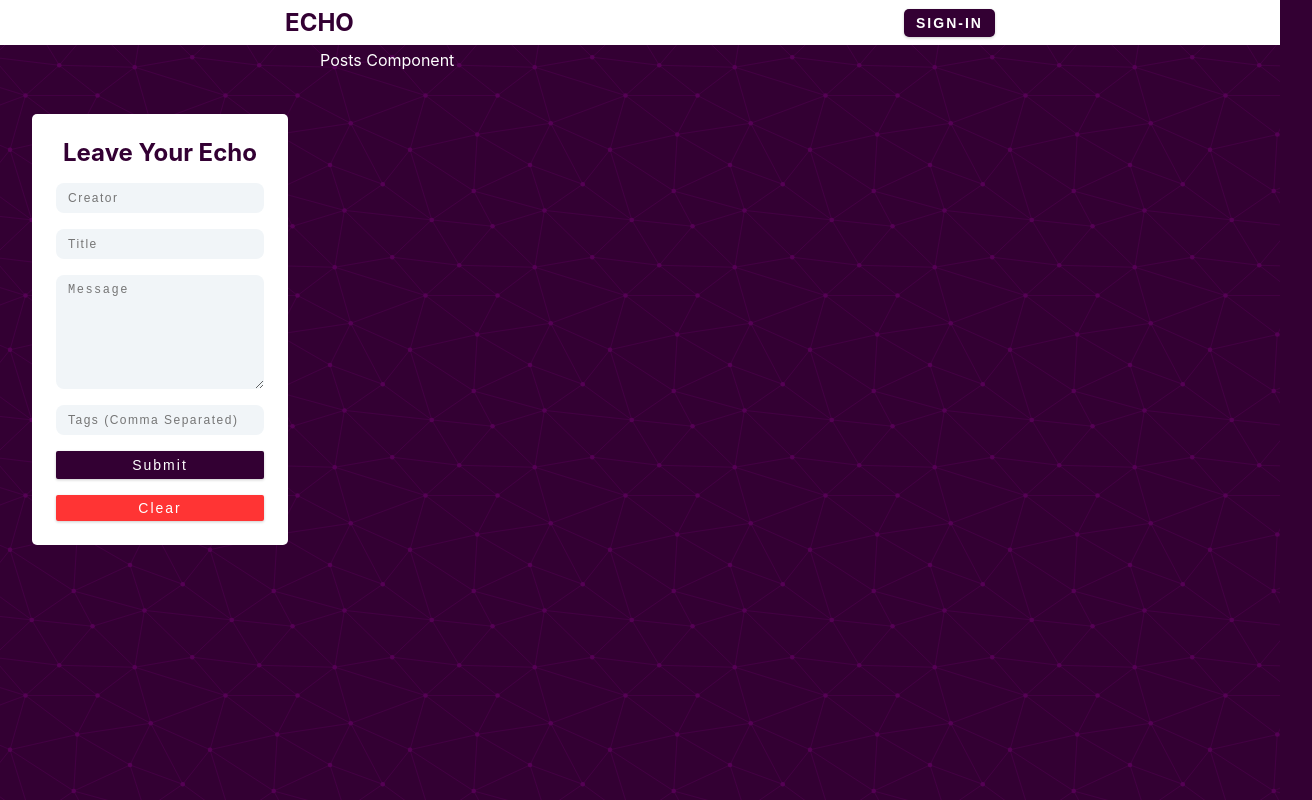
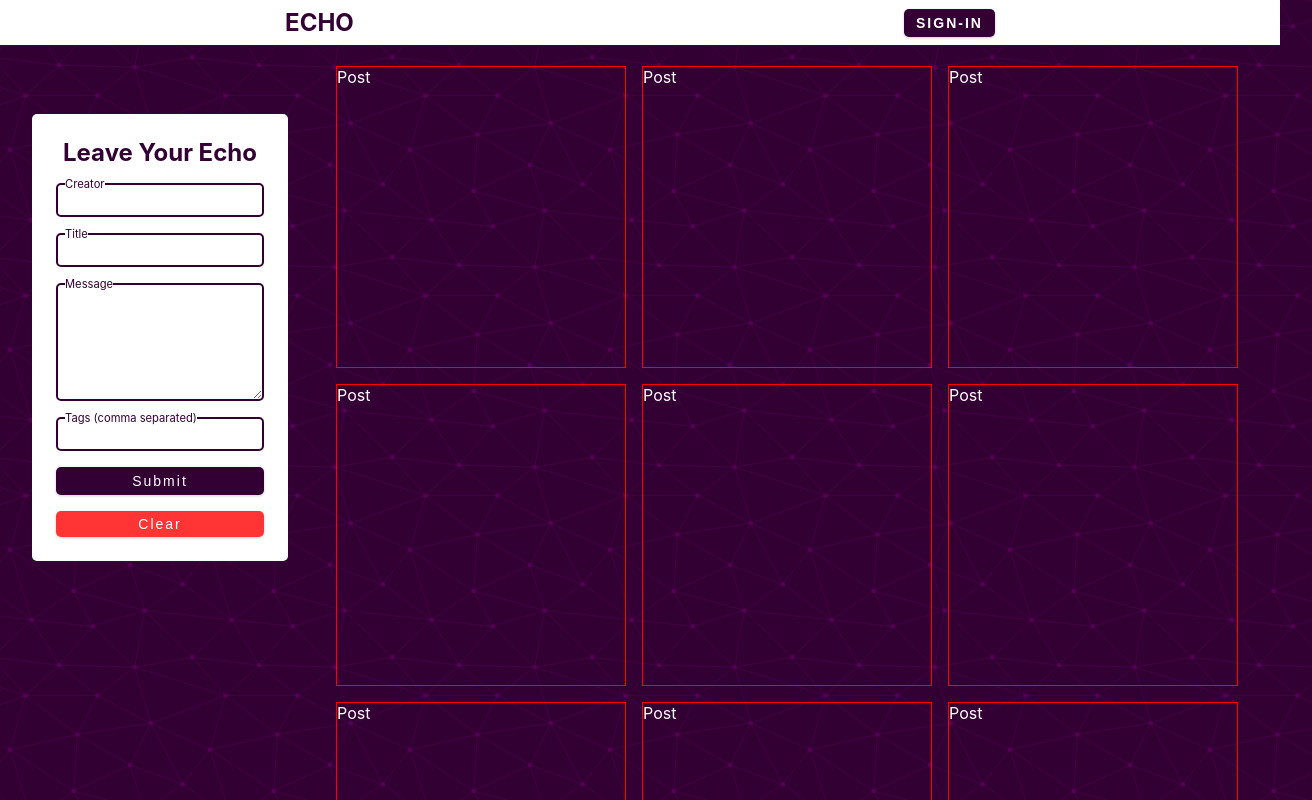
Before and after one commit to Greg-Soap/Echo, a React (Vite) app in the folder client/: page / in a window 1280 px wide. Shown: the top 800 px of the page, 1312 px wide, since content can reach past the window. Built offline with nearby package versions, Linux system fonts and the light colour scheme.

Commit message:
update1.1

```diff
--- a/client/src/components/Form/Form.jsx
+++ b/client/src/components/Form/Form.jsx
@@ -6,31 +6,23 @@ const Form = () => {
     <div className="Form">
       <div className="form-wrapper">
         <h2>Leave Your Echo</h2>
-        <input
-          type="text"
-          className="form-control"
-          name="name"
-          placeholder="Creator"
-        />
-        <input
-          type="text"
-          className="form-control"
-          name="name"
-          placeholder="Title"
-        />
-        <textarea
-          type="text"
-          className="form-control"
-          name="name"
-          rows={7}
-          placeholder="Message"
-        />
-        <input
-          type="text"
-          className="form-control"
-          name="name"
-          placeholder="Tags (comma separated)"
-        />
+        <div className="form-group">
+          <input type="text" className="form-control" />
+          <label className="form-label">Creator</label>
+        </div>
+        <div className="form-group">
+          <input type="text" className="form-control" />
+          <label className="form-label">Title</label>
+        </div>
+        <div className="form-group">
+          <textarea type="text" className="form-control" rows={7} />
+          <label className="form-label">Message</label>
+        </div>
+        <div className="form-group">
+          <input type="text" className="form-control" />
+          <label className="form-label">Tags (comma separated)</label>
+        </div>
+
         <div className="fileimage"></div>
         <button className="submit-btn">Submit</button>
         <button className="clear-btn">Clear</button>
--- a/client/src/components/Form/form.css
+++ b/client/src/components/Form/form.css
@@ -5,6 +5,8 @@
   align-content: center;
   align-items: center;
   margin: 4rem 0;
+  position: fixed;
+  width: 25%;
 }
 .form-wrapper {
   display: flex;
@@ -23,17 +25,33 @@
 .form-control {
   display: block;
   padding: 0.5rem 0.75rem;
-  border: none;
+  border: 2px solid #330033;
   margin-bottom: 1rem;
-  background: #f1f5f8;
-  border-radius: 0.5rem;
+  width: inherit;
+  border-radius: 5px;
+  background: transparent;
   font-size: 0.75rem;
   text-transform: capitalize;
-  letter-spacing: 1.5px;
+  letter-spacing: 1px;
 }
 .form-control:focus-within {
   outline: transparent;
 }
+.form-group {
+  position: relative;
+  width: -webkit-fill-available;
+}
+.form-label {
+  position: absolute;
+
+  left: 9px;
+  pointer-events: none;
+  top: -6px;
+  background-color: white;
+  font-size: 0.7rem;
+  color: #330033;
+}
+
 .submit-btn {
   text-transform: capitalize;
   background: #330033;
@@ -47,7 +65,7 @@
   width: 100%;
   margin-bottom: 1rem;
   cursor: pointer;
-  border-radius: 2px;
+  border-radius: 5px;
   margin-left: auto;
   box-shadow: 0 1px 3px rgba(0, 0, 0, 0.2);
 }
@@ -61,7 +79,7 @@
   width: 100%;
   font-weight: 400;
   font-size: 0.875rem;
-  border-radius: 2px;
+  border-radius: 5px;
   border: none;
   cursor: pointer;
   margin-left: auto;
--- a/client/src/components/posts/Posts.jsx
+++ b/client/src/components/posts/Posts.jsx
@@ -1,7 +1,32 @@
 import React from "react";
+import Post from "./post/Post";
 import "./posts.css";
 const Posts = () => {
-  return <div className="Posts">Posts Component</div>;
+  return (
+    <div className="Posts">
+      <div className="post-wrapper">
+        {/* {Posts.map((post) => {
+          <Post post={post} />;
+        })} */}
+        <Post />
+        <Post />
+        <Post />
+        <Post />
+        <Post />
+        <Post />
+        <Post />
+        <Post />
+        <Post />
+        <Post />
+        <Post />
+        <Post />
+
+        <Post />
+        <Post />
+        <Post />
+      </div>
+    </div>
+  );
 };
 
 export default Posts;
--- /dev/null
+++ b/client/src/components/posts/post/Post.jsx
@@ -0,0 +1,7 @@
+import React from "react";
+import "./post.css";
+const Post = () => {
+  return <article className="post">Post</article>;
+};
+
+export default Post;
--- /dev/null
+++ b/client/src/components/posts/post/post.css
@@ -0,0 +1,5 @@
+.post {
+  width: 30%;
+  height: 300px;
+  border: 1px solid red;
+}
--- a/client/src/components/posts/posts.css
+++ b/client/src/components/posts/posts.css
@@ -1,3 +1,11 @@
 .Posts {
   flex: 6;
+  margin-left: 25%;
 }
+.post-wrapper {
+  display: flex;
+  gap: 1rem;
+  padding: 1rem;
+  width: 100%;
+  flex-wrap: wrap;
+}
```
